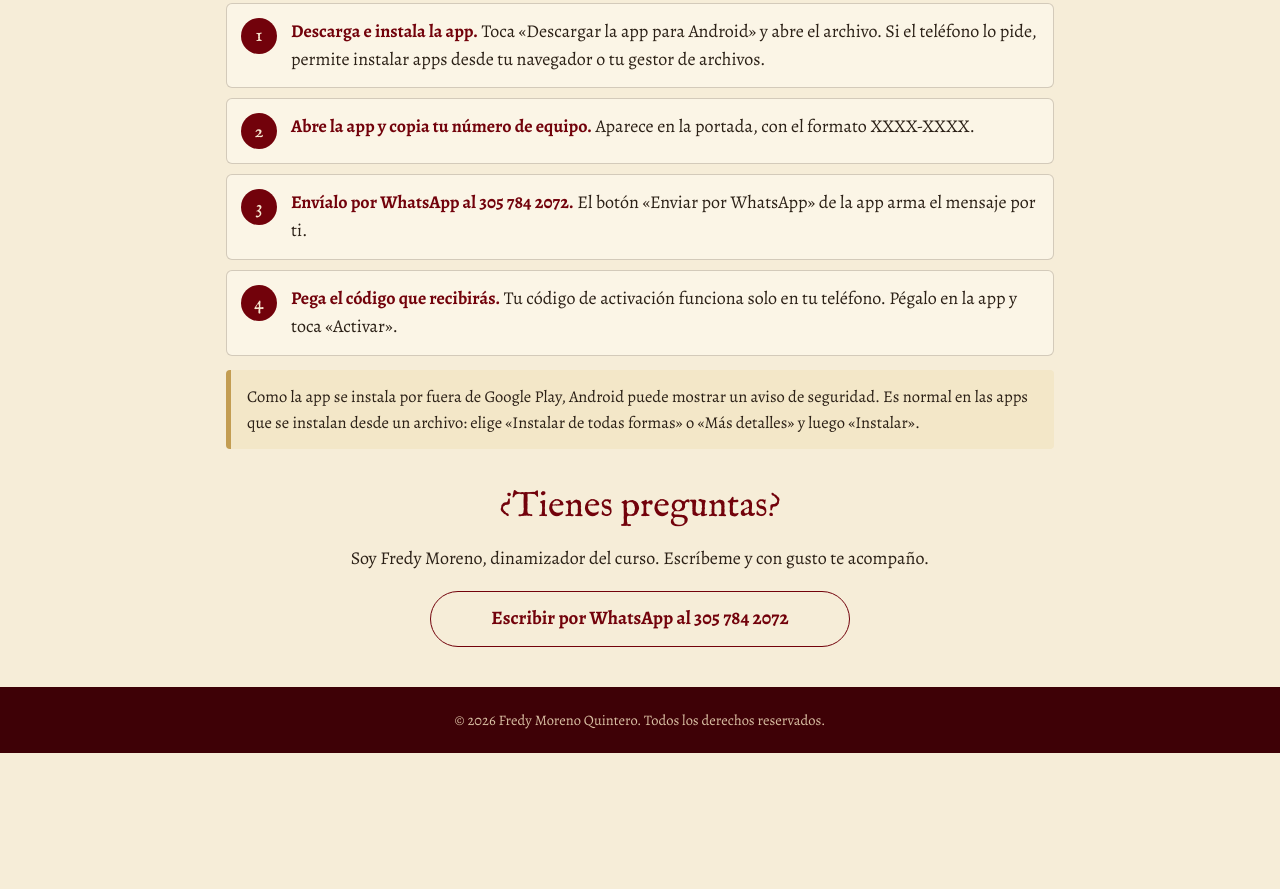
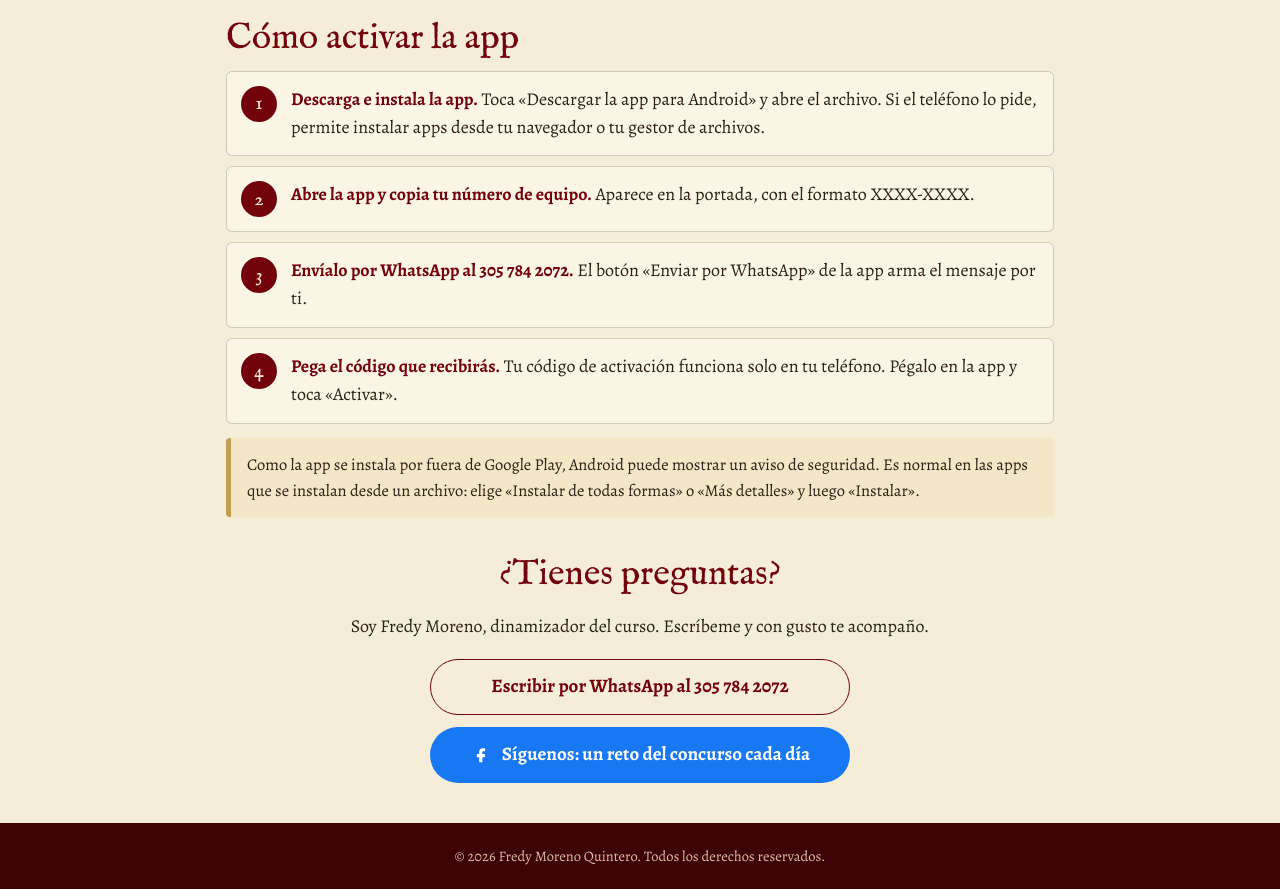
Before and after one commit to FredyMor/concursa-docente-orientador, a plain HTML site: page index.html in a window 1280 px wide. Shown: the part 2277-3166 px from the top of the page. Before the commit the page ends 3030 px from the top, so only its background shows below. Drawn offline with Linux system fonts and the light colour scheme.

Commit message:
Botón para seguir la página de Facebook del reto diario

```diff
--- a/index.html
+++ b/index.html
@@ -33,6 +33,7 @@ h1 small{display:block;font-size:.5em;color:var(--laton-claro);margin-top:6px}
 .precio{font-size:15px;font-weight:500;opacity:.85}
 .b-ingreso{background:#f0d896;color:#3e0106;border:1px solid var(--laton)}
 .b-whatsapp{background:transparent;color:#fbecd5;border:1.5px solid rgba(251,236,213,.7)}
+.b-facebook{background:#1877f2;color:#fff}
 .nota-hero{font-size:15px;color:#e6c9ab;margin:14px 0 0}
 main{max-width:860px;margin:0 auto;padding:8px 16px 40px}
 h2{font-family:"IM Fell English",Georgia,serif;font-weight:400;font-size:clamp(28px,6vw,36px);color:var(--vino);margin:38px 0 12px;line-height:1.1}
@@ -48,6 +49,7 @@ ol.pasos b{color:var(--vino)}
 .cierre{text-align:center;margin-top:34px}
 .cierre .boton{max-width:420px;margin:12px auto 0}
 .cierre .b-whatsapp{color:var(--vino);border-color:var(--vino)}
+.cierre .b-facebook{color:#fff}
 footer{background:var(--vino-osc);color:#d9bfa3;text-align:center;font-size:14.5px;padding:22px 16px calc(22px + env(safe-area-inset-bottom))}
 </style>
 </head>
@@ -62,6 +64,7 @@ footer{background:var(--vino-osc);color:#d9bfa3;text-align:center;font-size:14.5
     <a class="boton b-ingreso" href="curso/?ingreso=1"><svg viewBox="0 0 24 24" aria-hidden="true"><circle cx="12" cy="8" r="3.6" fill="none" stroke="currentColor" stroke-width="1.7"/><path d="M5 20c.8-3.6 3.6-5.6 7-5.6s6.2 2 7 5.6" fill="none" stroke="currentColor" stroke-width="1.7" stroke-linecap="round"/></svg>Ingreso de estudiantes</a>
     <a class="boton b-descarga" href="descargas/Concursa-Docente-orientador.apk" download><svg viewBox="0 0 24 24" aria-hidden="true"><path d="M12 4v11m0 0l-4.5-4.5M12 15l4.5-4.5M5 19h14" fill="none" stroke="currentColor" stroke-width="1.8" stroke-linecap="round" stroke-linejoin="round"/></svg>Descargar la app para Android</a>
     <a class="boton b-whatsapp" href="https://wa.me/573057842072?text=Hola%2C%20quiero%20informaci%C3%B3n%20sobre%20el%20curso%20Concursa%3A%20Docente%20orientador." target="_blank" rel="noopener"><svg viewBox="0 0 24 24" aria-hidden="true"><path d="M4.5 19.5l1.1-3.6A8 8 0 1112 20a8 8 0 01-3.9-1z" fill="none" stroke="currentColor" stroke-width="1.7" stroke-linejoin="round"/><path d="M9 8.5c0 3 2.5 6 5.5 6.5l1-1.4-1.8-1-1 .8c-1-.5-1.8-1.3-2.3-2.3l.8-1-1-1.8z" fill="currentColor"/></svg>Escribir por WhatsApp</a>
+    <a class="boton b-facebook" href="https://www.facebook.com/concursa.docente.orientador" target="_blank" rel="noopener"><svg viewBox="0 0 24 24" aria-hidden="true"><path d="M14 8h2.5V4.5H14c-2.5 0-4 1.6-4 4V11H7.5v3.5H10V20h3.5v-5.5H16l.5-3.5h-3V8.7c0-.4.2-.7.5-.7z" fill="currentColor"/></svg>Reto diario gratis en Facebook</a>
   </div>
   <p class="nota-hero" id="promo" hidden>Lanzamiento: 25 % de descuento con el cupón <b>LANZAMIENTO25</b> hasta el 14 de diciembre ($60.000).</p>
   <p class="nota-hero">La prueba en línea es gratuita. Los estudiantes inscritos ingresan con su documento y su clave; la app para Android se activa con un código personal.</p>
@@ -97,6 +100,7 @@ footer{background:var(--vino-osc);color:#d9bfa3;text-align:center;font-size:14.5
     <h2>¿Tienes preguntas?</h2>
     <p>Soy Fredy Moreno, dinamizador del curso. Escríbeme y con gusto te acompaño.</p>
     <a class="boton b-whatsapp" href="https://wa.me/573057842072?text=Hola%2C%20quiero%20informaci%C3%B3n%20sobre%20el%20curso%20Concursa%3A%20Docente%20orientador." target="_blank" rel="noopener">Escribir por WhatsApp al 305 784 2072</a>
+    <a class="boton b-facebook" href="https://www.facebook.com/concursa.docente.orientador" target="_blank" rel="noopener"><svg viewBox="0 0 24 24" aria-hidden="true"><path d="M14 8h2.5V4.5H14c-2.5 0-4 1.6-4 4V11H7.5v3.5H10V20h3.5v-5.5H16l.5-3.5h-3V8.7c0-.4.2-.7.5-.7z" fill="currentColor"/></svg>Síguenos: un reto del concurso cada día</a>
   </div>
 </main>
 
```
